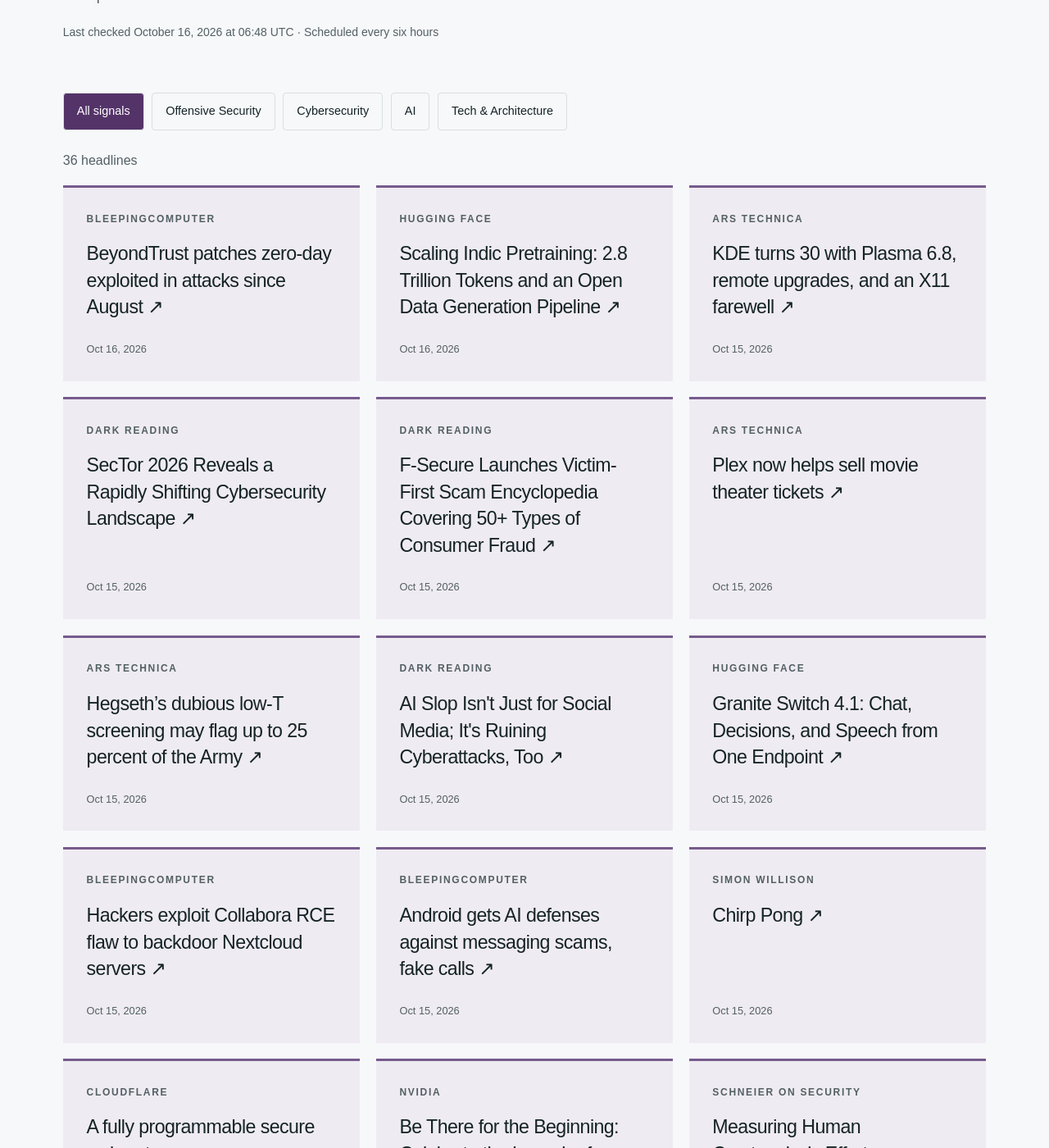
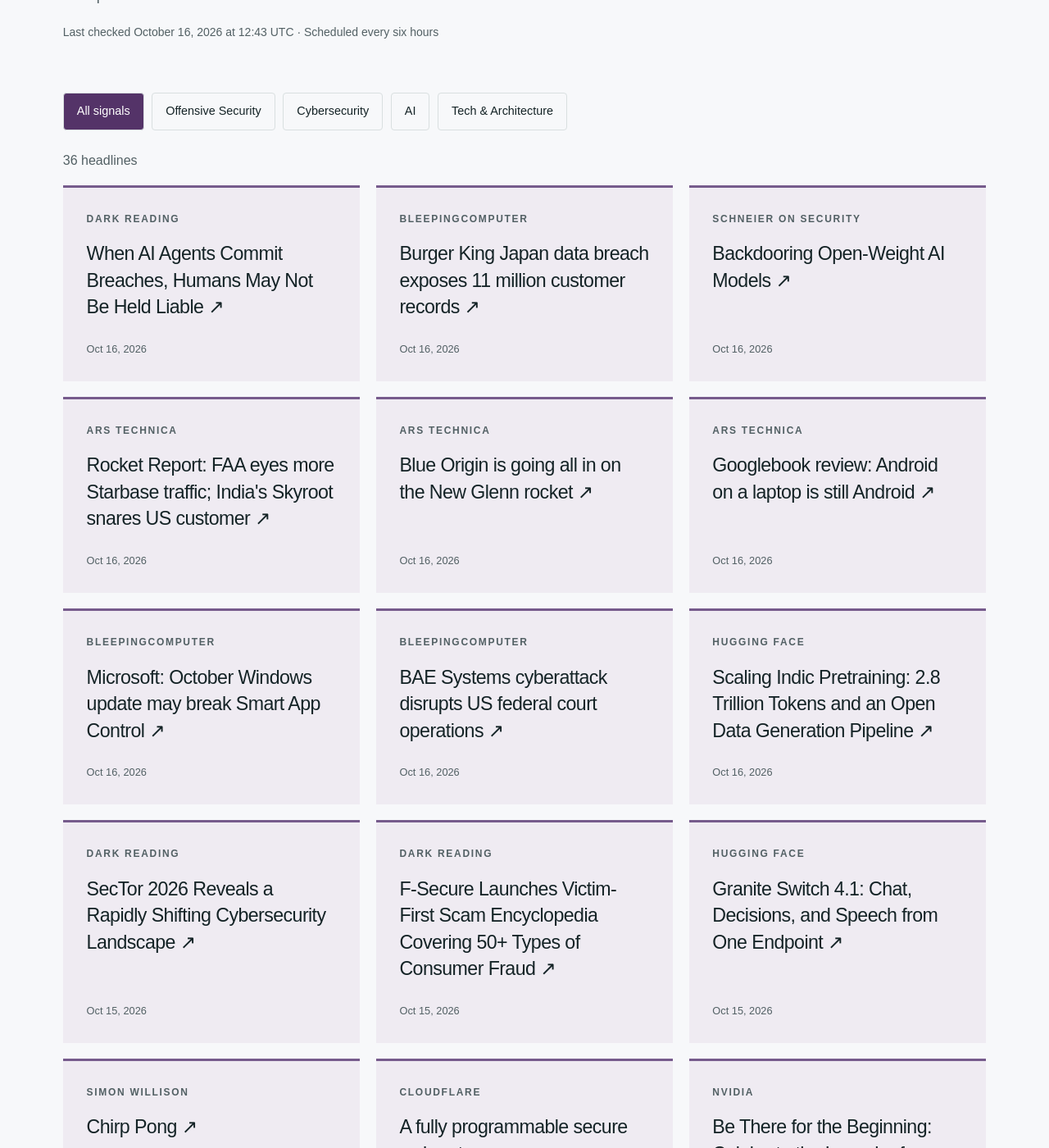
Before and after one commit to hntk/hntk.github.io, a Jekyll site: the page built from news/index.html, in a window 1280 px wide and 1400 px high, scrolled down 375 px. Shown: the whole window at 82% size. Built offline with Jekyll 4.4.1, drawn with Linux system fonts in a browser that asks for light colours; some of the changed text lies outside the part shown.

Commit message:
Refresh News and Signals

```diff
--- a/_data/news.json
+++ b/_data/news.json
@@ -1,10 +1,66 @@
 {
-  "updated": "2026-10-16T06:48:30.410067+00:00",
+  "updated": "2026-10-16T12:43:13.547141+00:00",
   "items": [
     {
-      "title": "BeyondTrust patches zero-day exploited in attacks since August",
-      "url": "https://www.bleepingcomputer.com/news/security/beyondtrust-patches-zero-day-exploited-in-attacks-since-august/",
-      "published": "2026-10-16T06:18:08+00:00",
+      "title": "When AI Agents Commit Breaches, Humans May Not Be Held Liable",
+      "url": "https://www.darkreading.com/insider-threats/ai-agents-breaches-humans-liable",
+      "published": "2026-10-16T13:00:00+00:00",
+      "source": "Dark Reading",
+      "source_id": "dark-reading",
+      "category": "cybersecurity"
+    },
+    {
+      "title": "Burger King Japan data breach exposes 11 million customer records",
+      "url": "https://www.bleepingcomputer.com/news/security/burger-king-japan-data-breach-exposes-11-million-customer-records/",
+      "published": "2026-10-16T12:01:29+00:00",
+      "source": "BleepingComputer",
+      "source_id": "bleepingcomputer",
+      "category": "cybersecurity"
+    },
+    {
+      "title": "Backdooring Open-Weight AI Models",
+      "url": "https://www.schneier.com/blog/archives/2026/10/backdooring-open-weight-ai-models.html",
+      "published": "2026-10-16T11:04:53+00:00",
+      "source": "Schneier on Security",
+      "source_id": "schneier",
+      "category": "cybersecurity"
+    },
+    {
+      "title": "Rocket Report: FAA eyes more Starbase traffic; India's Skyroot snares US customer",
+      "url": "https://arstechnica.com/space/2026/10/rocket-report-faa-eyes-more-starbase-traffic-indias-skyroot-snares-us-customer/",
+      "published": "2026-10-16T11:00:53+00:00",
+      "source": "Ars Technica",
+      "source_id": "ars-technica",
+      "category": "tech-architecture"
+    },
+    {
+      "title": "Blue Origin is going all in on the New Glenn rocket",
+      "url": "https://arstechnica.com/space/2026/10/blue-origin-is-going-all-in-on-the-new-glenn-rocket/",
+      "published": "2026-10-16T10:00:54+00:00",
+      "source": "Ars Technica",
+      "source_id": "ars-technica",
+      "category": "tech-architecture"
+    },
+    {
+      "title": "Googlebook review: Android on a laptop is still Android",
+      "url": "https://arstechnica.com/reviews/2026/10/googlebook-review-android-on-a-laptop-is-still-android/",
+      "published": "2026-10-16T10:00:32+00:00",
+      "source": "Ars Technica",
+      "source_id": "ars-technica",
+      "category": "tech-architecture"
+    },
+    {
+      "title": "Microsoft: October Windows update may break Smart App Control",
+      "url": "https://www.bleepingcomputer.com/news/microsoft/kb5127648-windows-security-update-may-break-smart-app-control/",
+      "published": "2026-10-16T08:44:22+00:00",
+      "source": "BleepingComputer",
+      "source_id": "bleepingcomputer",
+      "category": "cybersecurity"
+    },
+    {
+      "title": "BAE Systems cyberattack disrupts US federal court operations",
+      "url": "https://www.bleepingcomputer.com/news/security/bae-systems-cyberattack-disrupts-us-federal-court-operations/",
+      "published": "2026-10-16T07:37:35+00:00",
       "source": "BleepingComputer",
       "source_id": "bleepingcomputer",
       "category": "cybersecurity"
@@ -16,14 +72,6 @@
       "source": "Hugging Face",
       "source_id": "hugging-face",
       "category": "ai"
-    },
-    {
-      "title": "KDE turns 30 with Plasma 6.8, remote upgrades, and an X11 farewell",
-      "url": "https://arstechnica.com/gadgets/2026/10/kde-turns-30-with-plasma-6-8-remote-upgrades-and-an-x11-farewell/",
-      "published": "2026-10-15T22:21:06+00:00",
-      "source": "Ars Technica",
-      "source_id": "ars-technica",
-      "category": "tech-architecture"
     },
     {
       "title": "SecTor 2026 Reveals a Rapidly Shifting Cybersecurity Landscape",
@@ -42,52 +90,12 @@
       "category": "cybersecurity"
     },
     {
-      "title": "Plex now helps sell movie theater tickets",
-      "url": "https://arstechnica.com/gadgets/2026/10/plex-now-helps-sell-movie-theater-tickets/",
-      "published": "2026-10-15T21:22:15+00:00",
-      "source": "Ars Technica",
-      "source_id": "ars-technica",
-      "category": "tech-architecture"
-    },
-    {
-      "title": "Hegseth’s dubious low-T screening may flag up to 25 percent of the Army",
-      "url": "https://arstechnica.com/health/2026/10/hegseths-dubious-low-t-screening-may-flag-up-to-25-percent-of-the-army/",
-      "published": "2026-10-15T21:09:57+00:00",
-      "source": "Ars Technica",
-      "source_id": "ars-technica",
-      "category": "tech-architecture"
-    },
-    {
-      "title": "AI Slop Isn't Just for Social Media; It's Ruining Cyberattacks, Too",
-      "url": "https://www.darkreading.com/threat-intelligence/ai-slop-ruining-cyberattacks",
-      "published": "2026-10-15T20:43:20+00:00",
-      "source": "Dark Reading",
-      "source_id": "dark-reading",
-      "category": "cybersecurity"
-    },
-    {
       "title": "Granite Switch 4.1: Chat, Decisions, and Speech from One Endpoint",
       "url": "https://huggingface.co/blog/ibm-granite/granite-switch-4-1",
       "published": "2026-10-15T20:34:01+00:00",
       "source": "Hugging Face",
       "source_id": "hugging-face",
       "category": "ai"
-    },
-    {
-      "title": "Hackers exploit Collabora RCE flaw to backdoor Nextcloud servers",
-      "url": "https://www.bleepingcomputer.com/news/security/hackers-exploit-collabora-rce-flaw-to-backdoor-nextcloud-servers/",
-      "published": "2026-10-15T20:25:04+00:00",
-      "source": "BleepingComputer",
-      "source_id": "bleepingcomputer",
-      "category": "cybersecurity"
-    },
-    {
-      "title": "Android gets AI defenses against messaging scams, fake calls",
-      "url": "https://www.bleepingcomputer.com/news/security/android-gets-ai-defenses-against-messaging-scams-fake-calls/",
-      "published": "2026-10-15T19:48:43+00:00",
-      "source": "BleepingComputer",
-      "source_id": "bleepingcomputer",
-      "category": "cybersecurity"
     },
     {
       "title": "Chirp Pong",
@@ -210,14 +218,6 @@
       "category": "offensive-security"
     },
     {
-      "title": "The Future of AI Cryptanalysis",
-      "url": "https://www.schneier.com/blog/archives/2026/10/the-future-of-ai-cryptanalysis.html",
-      "published": "2026-10-14T14:24:18+00:00",
-      "source": "Schneier on Security",
-      "source_id": "schneier",
-      "category": "cybersecurity"
-    },
-    {
       "title": "Package managers have an integrity problem",
       "url": "https://blog.trailofbits.com/2026/10/14/package-managers-have-an-integrity-problem/",
       "published": "2026-10-14T11:00:00+00:00",
@@ -295,79 +295,79 @@
       "id": "ars-technica",
       "name": "Ars Technica",
       "status": "ok",
-      "last_success": "2026-10-16T06:48:30.410067+00:00"
+      "last_success": "2026-10-16T12:43:13.547141+00:00"
     },
     {
       "id": "bleepingcomputer",
       "name": "BleepingComputer",
       "status": "ok",
-      "last_success": "2026-10-16T06:48:30.410067+00:00"
+      "last_success": "2026-10-16T12:43:13.547141+00:00"
     },
     {
       "id": "cloudflare",
       "name": "Cloudflare",
       "status": "ok",
-      "last_success": "2026-10-16T06:48:30.410067+00:00"
+      "last_success": "2026-10-16T12:43:13.547141+00:00"
     },
     {
       "id": "dark-reading",
       "name": "Dark Reading",
       "status": "ok",
-      "last_success": "2026-10-16T06:48:30.410067+00:00"
+      "last_success": "2026-10-16T12:43:13.547141+00:00"
     },
     {
       "id": "hugging-face",
       "name": "Hugging Face",
       "status": "ok",
-      "last_success": "2026-10-16T06:48:30.410067+00:00"
+      "last_success": "2026-10-16T12:43:13.547141+00:00"
     },
     {
       "id": "microsoft-research",
       "name": "Microsoft Research",
       "status": "ok",
-      "last_success": "2026-10-16T06:48:30.410067+00:00"
+      "last_success": "2026-10-16T12:43:13.547141+00:00"
     },
     {
       "id": "nvidia",
       "name": "NVIDIA",
       "status": "ok",
-      "last_success": "2026-10-16T06:48:30.410067+00:00"
+      "last_success": "2026-10-16T12:43:13.547141+00:00"
     },
     {
       "id": "portswigger",
       "name": "PortSwigger Research",
       "status": "ok",
-      "last_success": "2026-10-16T06:48:30.410067+00:00"
+      "last_success": "2026-10-16T12:43:13.547141+00:00"
     },
     {
       "id": "schneier",
       "name": "Schneier on Security",
       "status": "ok",
-      "last_success": "2026-10-16T06:48:30.410067+00:00"
+      "last_success": "2026-10-16T12:43:13.547141+00:00"
     },
     {
       "id": "simon-willison",
       "name": "Simon Willison",
       "status": "ok",
-      "last_success": "2026-10-16T06:48:30.410067+00:00"
+      "last_success": "2026-10-16T12:43:13.547141+00:00"
     },
     {
       "id": "specterops",
       "name": "SpecterOps",
       "status": "ok",
-      "last_success": "2026-10-16T06:48:30.410067+00:00"
+      "last_success": "2026-10-16T12:43:13.547141+00:00"
     },
     {
       "id": "trail-of-bits",
       "name": "Trail of Bits",
       "status": "ok",
-      "last_success": "2026-10-16T06:48:30.410067+00:00"
+      "last_success": "2026-10-16T12:43:13.547141+00:00"
     },
     {
       "id": "wired",
       "name": "WIRED Security",
       "status": "ok",
-      "last_success": "2026-10-16T06:48:30.410067+00:00"
+      "last_success": "2026-10-16T12:43:13.547141+00:00"
     }
   ]
 }
```
